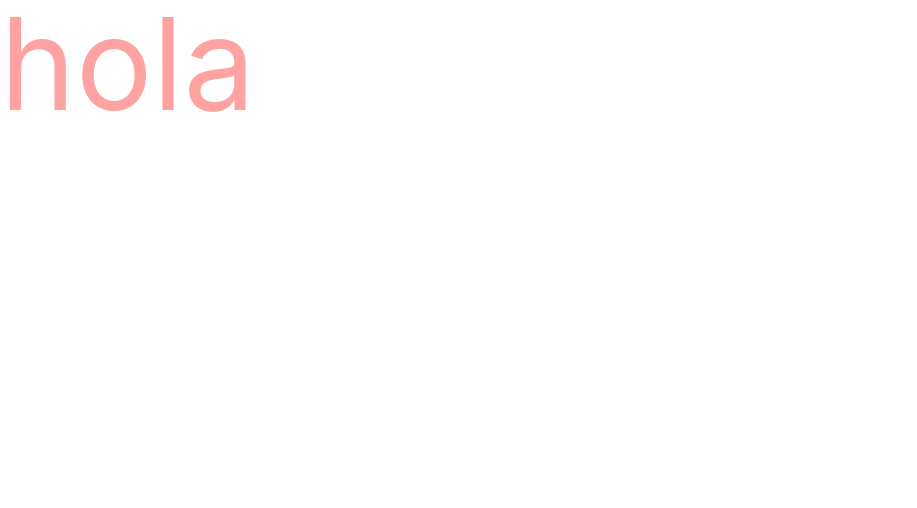
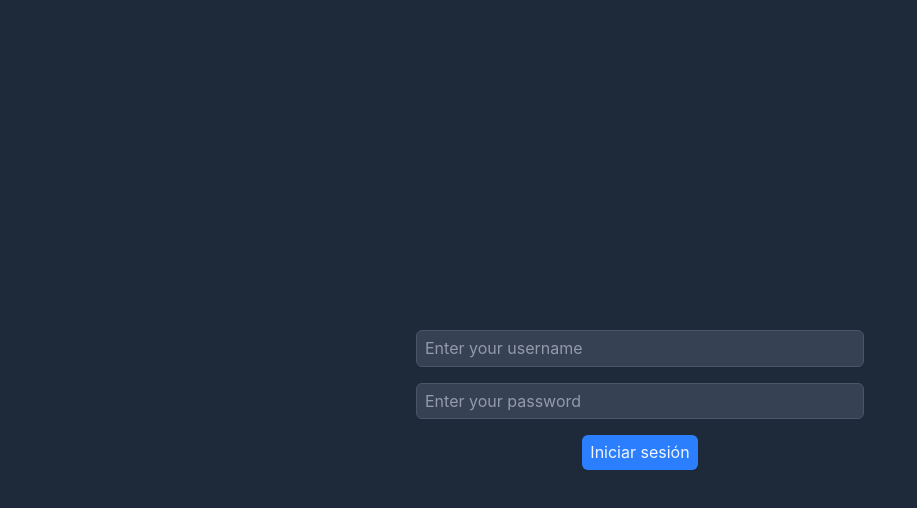
Before and after one commit to amerca9664/balance-general-front-ts, a React (Vite) app: page / in a window 1280 px wide. Shown: the top 508 px of the page, without its empty margins (0-917 px from the left). Built offline with nearby package versions, Linux system fonts and the light colour scheme.

Commit message:
feat: implement login functionality with axios and local storage management

```diff
--- a/package.json
+++ b/package.json
@@ -12,6 +12,7 @@
 	},
 	"dependencies": {
 		"@tailwindcss/vite": "^4.3.3",
+		"axios": "^1.20.0",
 		"react": "^19.2.8",
 		"react-dom": "^19.2.8",
 		"tailwindcss": "^4.3.3"
--- a/src/App.tsx
+++ b/src/App.tsx
@@ -1,5 +1,12 @@
+import { Login } from "./modules/auth/components/Login";
+
 function App() {
-	return <span className="text-red-300 text-9xl">hola</span>;
+	<div className="bg-gray-800 h-screen w-screen"></div>;
+	return (
+		<div className="bg-gray-800 h-screen w-screen">
+			<Login />
+		</div>
+	);
 }
 
 export default App;
--- /dev/null
+++ b/src/modules/auth/apis/loginApi.ts
@@ -0,0 +1,16 @@
+import axios from "axios";
+import type { LoginParams } from "../types/authTypes";
+
+const API_BACK: string = import.meta.env.VITE_API_BACK;
+
+export const apiLogin = async ({ email, password }: LoginParams) => {
+	const response = await axios.post(
+		`${API_BACK}/auth/login`,
+		{
+			email,
+			password,
+		},
+		{ withCredentials: true },
+	);
+	return response.data;
+};
--- /dev/null
+++ b/src/modules/auth/components/Login.tsx
@@ -0,0 +1,44 @@
+import { useState } from "react";
+import { GeneralButton } from "../../core/components/GeneralButton";
+import { GeneralInputText } from "../../core/components/GeneralInputText";
+import { apiLogin } from "../apis/loginApi";
+import type { LoginParams } from "../types/authTypes";
+import { useLocalStorage } from "../../core/hooks/useLocalStorage";
+
+export const Login = () => {
+	const [inputUserState, setInputUserState] = useState("");
+	const [passwordState, setPasswordState] = useState("");
+	const { storedValue, setValue } = useLocalStorage();
+	const loginHandler = async ({ email, password }: LoginParams) => {
+		try {
+			const response = await apiLogin({ email, password });
+			console.log("Login successful:", response);
+		} catch (error) {
+			console.error("Error during login:", error);
+		}
+	};
+
+	return (
+		<div className="flex flex-col gap-4 items-center justify-center h-screen">
+			<GeneralInputText
+				typeInput="text"
+				valueText={inputUserState}
+				onChangeText={setInputUserState}
+				placeholderText="Enter your username"
+			/>
+			<GeneralInputText
+				typeInput="password"
+				valueText={passwordState}
+				onChangeText={setPasswordState}
+				placeholderText="Enter your password"
+			/>
+			<GeneralButton
+				typeButton="button"
+				textName="Iniciar sesión"
+				onClickButton={() => {
+					loginHandler({ email: inputUserState, password: passwordState });
+				}}
+			/>
+		</div>
+	);
+};
--- /dev/null
+++ b/src/modules/auth/types/authTypes.ts
@@ -0,0 +1,4 @@
+export type LoginParams = {
+	email: string;
+	password: string;
+};
--- /dev/null
+++ b/src/modules/core/components/GeneralButton.tsx
@@ -0,0 +1,19 @@
+export const GeneralButton = ({
+	typeButton = "button",
+	onClickButton,
+	textName,
+}: {
+	typeButton: "button" | "submit" | "reset";
+	onClickButton: () => void;
+	textName: string;
+}) => {
+	return (
+		<button
+			className="bg-blue-500 text-blue-50 p-2 rounded-md hover:bg-blue-600 hover:cursor-pointer active:scale-105 "
+			type={typeButton}
+			onClick={onClickButton}
+		>
+			{textName}
+		</button>
+	);
+};
--- /dev/null
+++ b/src/modules/core/components/GeneralInputText.tsx
@@ -0,0 +1,21 @@
+export const GeneralInputText = ({
+	valueText,
+	onChangeText,
+	placeholderText,
+	typeInput = "text",
+}: {
+	valueText: string;
+	onChangeText: React.Dispatch<React.SetStateAction<string>>;
+	placeholderText: string;
+	typeInput: string;
+}) => {
+	return (
+		<input
+			className="w-full max-w-md p-2 rounded-md text-blue-50 bg-gray-700 border border-gray-600 focus:outline-none focus:border-blue-500"
+			type={typeInput}
+			value={valueText}
+			onChange={(e) => onChangeText(e.target.value)}
+			placeholder={placeholderText}
+		/>
+	);
+};
--- /dev/null
+++ b/src/modules/core/hooks/useLocalStorage.ts
@@ -0,0 +1,37 @@
+import { useCallback, useState } from "react";
+
+export function useLocalStorage<T>(key: string, initialValue: T) {
+	const [storedValue, setStoredValue] = useState<T>(() => {
+		try {
+			const item = window.localStorage.getItem(key);
+			return item ? (JSON.parse(item) as T) : initialValue;
+		} catch {
+			return initialValue;
+		}
+	});
+
+	const setValue = useCallback(
+		(value: T | ((val: T) => T)) => {
+			try {
+				const valueToStore =
+					value instanceof Function ? value(storedValue) : value;
+				setStoredValue(valueToStore);
+				window.localStorage.setItem(key, JSON.stringify(valueToStore));
+			} catch (error) {
+				console.error(`Error saving to localStorage key "${key}":`, error);
+			}
+		},
+		[key, storedValue],
+	);
+
+	const removeValue = useCallback(() => {
+		try {
+			window.localStorage.removeItem(key);
+			setStoredValue(initialValue);
+		} catch (error) {
+			console.error(`Error removing localStorage key "${key}":`, error);
+		}
+	}, [key, initialValue]);
+
+	return { storedValue, setValue, removeValue } as const;
+}
```
Also changed, not shown: 2 other files (tests, documents, lock files or other folders).
